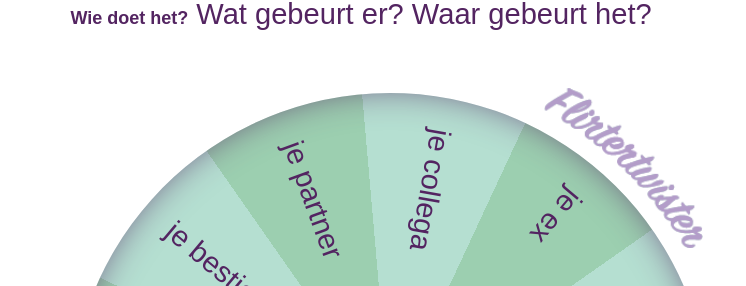
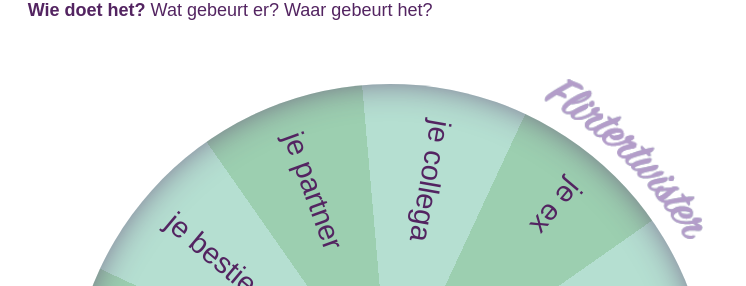
Before and after one commit to MorganMuller/Flirtertwister, a plain HTML site: page index.html in a window 1280 px wide. Shown: the top 286 px of the page, without its empty margins (0-746 px from the left). Drawn offline with Linux system fonts and the light colour scheme; a web font is replaced by a local one.

Commit message:
Update stijl.css

```diff
--- a/CSS/stijl.css
+++ b/CSS/stijl.css
@@ -25,7 +25,7 @@ body {
   color:#532461;
 }
 
-.display{
+.display, .question{
   margin-left: calc(var(--size) / -15);
   font-size: 18px;
   line-height: 20px;
```
